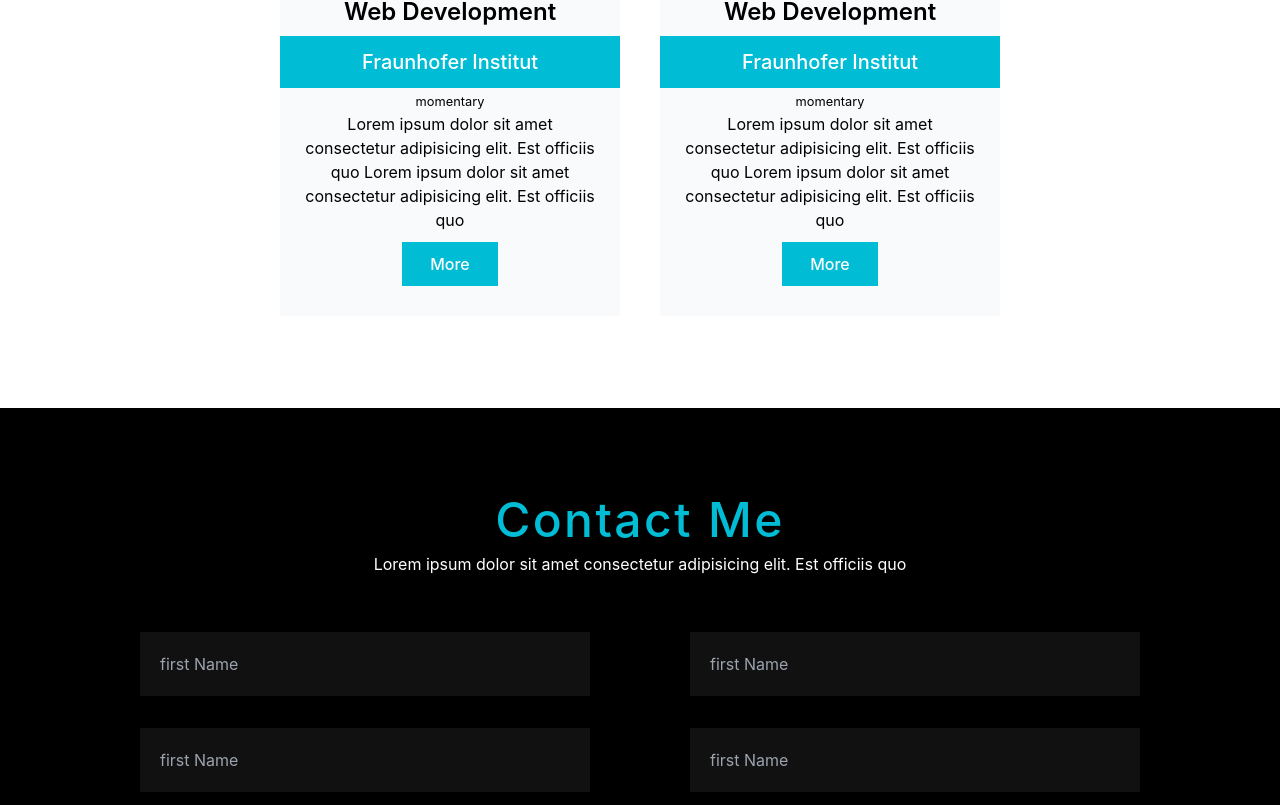
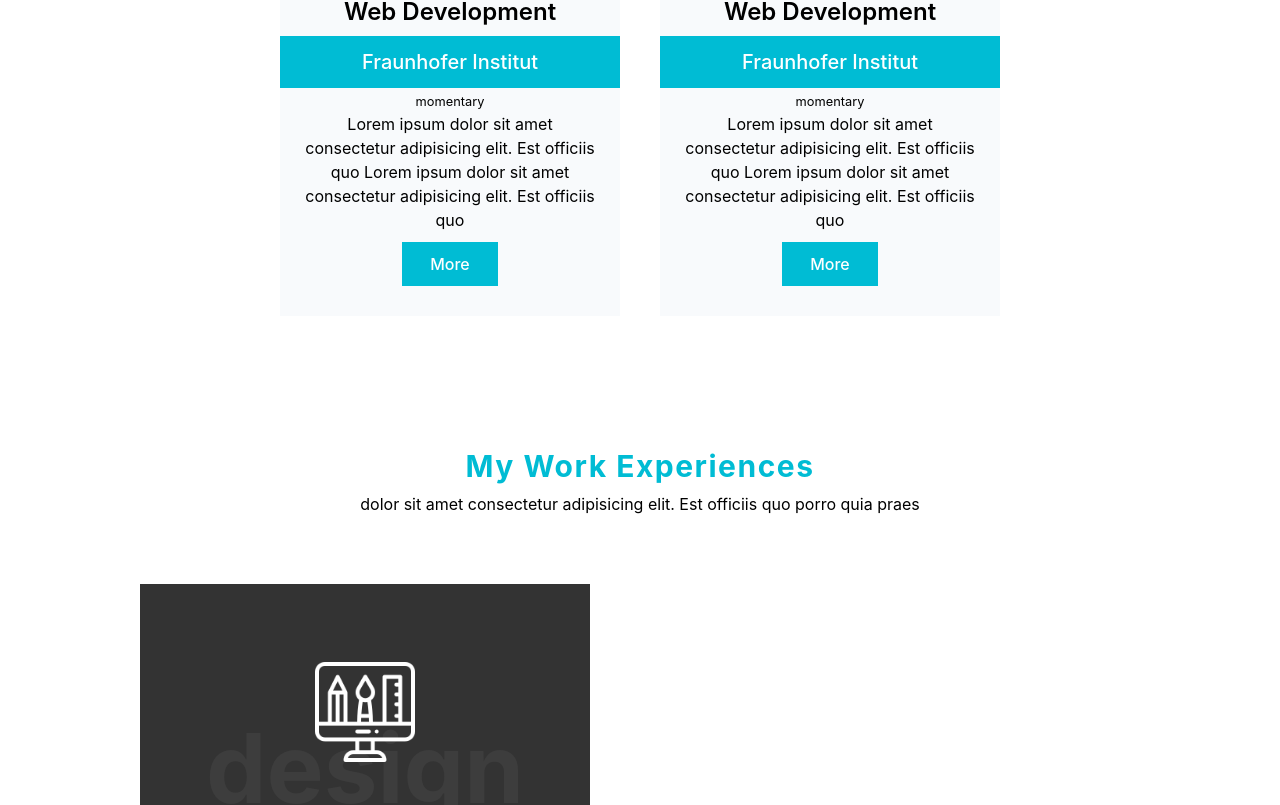
Before and after one commit to KchaouYassine/second_portfolio, a React (Create React App) app: page / in a window 1280 px wide. Shown: the part 1992-2797 px from the top of the page. Built offline with nearby package versions, Linux system fonts and the light colour scheme.

Commit message:
feat add Work section

```diff
--- a/src/App.js
+++ b/src/App.js
@@ -3,6 +3,7 @@ import Banner from './components/banner'
 import Sidebar from './components/sidebar'
 import About from './components/about'
 import Experiences from './components/experiences'
+import Works from './components/works'
 import Contact from './components/contact'
 
 
@@ -13,6 +14,7 @@ function App() {
       <Banner/>
       <About/>
       <Experiences/>
+      <Works/>
       <Contact/>
 
     </div>
--- a/src/components/global.css
+++ b/src/components/global.css
@@ -15,6 +15,7 @@
     scroll-behavior: smooth;
 }
 
+/* ----------------------------------siedebar -------------------------------------- */
 .toggle{
     background: #000 url(../utils/images/menu.png);
     background-size : 30px ;
@@ -34,6 +35,47 @@
     right:0
     }
 
+
+#sidebarID li a:before{
+    content:attr(data-text);
+    position: absolute;
+    left: 0;
+    width: 100%;
+    height: 100%;
+    padding: 0 10px;
+    -webkit-text-stroke:1px #eee;
+    transform:translateX(0);
+    transition:0.5s;
+}
+
+#sidebarID li a:hover:before{
+
+    transform:translateX(100%);
+    opacity:0
+}
+#sidebarID li a:after{
+    content:attr(data-text);
+    position: absolute;
+    left: 0;
+    width: 100%;
+    height: 100%;
+    color:#00bcd4;
+    padding: 0 10px;
+    -webkit-text-stroke:1px #eee;
+    transform:translateX(-100%);
+    transition:0.5s;
+    opacity:0;
+}
+
+#sidebarID li a:hover:after{
+
+    transform:translateX(0);
+    opacity:1
+}
+
+
+
+
 .expBox:hover img{
     filter:invert(1)
 }
@@ -43,3 +85,38 @@
 .expBox:hover h2{
     color:#fff
 }
+
+
+/* ----------------------------------card -------------------------------- */
+
+.card:hover .cardImageBox{
+    width:150px;
+    height:150px;
+    left:-75px;
+    top:calc(50% - 75px);
+    transition:0.5s ease-in-out;
+    background-color:#00bcd4
+}
+.cardImageBox:before{
+    content:attr(data-card);
+    position:absolute;
+    bottom:0;
+    left:0;
+    width:100%;
+
+    text-align:center;
+    font-size:6em;
+    color:rgba(255,255,255,0.05);
+    font-weight:700
+}
+.cardImageBox img{
+    filter:invert(1);
+  transition:0.5s ease-in-out;
+}
+.card:hover .cardImageBox img{
+    max-width: 75px ;
+    max-height: 75px ;
+}
+.test{
+    width:calc(100% - 75px)
+}
--- a/src/components/sidebar.js
+++ b/src/components/sidebar.js
@@ -14,6 +14,7 @@ const  Sidebar = () => {
         toogleMenu?.classList.toggle('active');
         const showSidebar=document.querySelector('.sidebar');
         showSidebar?.classList.toggle('active');
+        // currentItem??
 
         }
 
@@ -21,14 +22,15 @@ const  Sidebar = () => {
       <React.Fragment>
           <div className='fixed z-50 toggle top-8 right-8 w-14 h-14 ' onClick={toogleMenu}></div>
 
-            <div className='fixed top-0 z-40 flex content-center justify-center w-3/5 h-full p-10 px-24 transition-all bg-black sidebar right-[-100%] ' >
-            <ul className='flex flex-col content-center justify-center text-center '>
+            <div className='fixed top-0 z-40 flex content-center justify-center w-full h-full p-10 px-24 transition-all bg-black sidebar right-[-100%] ' >
+            <ul id="sidebarID" className='flex flex-col content-center justify-center text-center '>
                 {/* <SiedbarComponent hrefValue="home" name="test" togglefunction={toogleMenu()}/> */}
-                <li className='list-none'><a className='my-3 text-3xl font-medium tracking-wide text-white uppercase hover:text-cyan ' href="#home" onClick={()=>toogleMenu()} >Home</a></li>
-                <li className='list-none'><a className='my-3 text-3xl font-medium tracking-wide text-white uppercase hover:text-cyan ' href="#about" onClick={()=>toogleMenu()}>About</a></li>
-                <li className='list-none'><a className='my-3 text-3xl font-medium tracking-wide text-white uppercase hover:text-cyan ' href="#experiences" onClick={()=>toogleMenu()} >Experiences</a></li>
-                <li className='list-none'><a className='my-3 text-3xl font-medium tracking-wide text-white uppercase hover:text-cyan ' href="#hobbies" onClick={()=>toogleMenu()}>Hobbies</a></li>
-                <li className='list-none'><a className='my-3 text-3xl font-medium tracking-wide text-white uppercase hover:text-cyan ' href="#contact" onClick={()=>toogleMenu()}>Contact</a></li>
+                <li className='px-3 py-1 my-1 list-none'><a data-text='home' className='relative text-5xl font-extrabold leading-5 tracking-wide text-transparent uppercase ' href="#home" onClick={()=>toogleMenu()} >Home</a></li>
+                <li className='px-3 py-1 my-1 list-none'><a  data-text='about'className='relative text-5xl font-extrabold leading-5 tracking-wide text-transparent uppercase ' href="#about" onClick={()=>toogleMenu()}>About</a></li>
+                <li className='px-3 py-1 my-1 list-none'><a data-text='experiences' className='relative text-5xl font-extrabold leading-5 tracking-wide text-transparent uppercase ' href="#experiences" onClick={()=>toogleMenu()} >Experiences</a></li>
+                <li className='px-3 py-1 my-1 list-none'><a data-text='works' className='relative text-5xl font-extrabold leading-5 tracking-wide text-transparent uppercase ' href="#works" onClick={()=>toogleMenu()} >Works</a></li>
+                <li className='px-3 py-1 my-1 list-none'><a data-text='hobbies' className='relative text-5xl font-extrabold leading-5 tracking-wide text-transparent uppercase ' href="#hobbies" onClick={()=>toogleMenu()}>Hobbies</a></li>
+                <li className='px-3 py-1 my-1 list-none'><a data-text='contact' className='relative text-5xl font-extrabold leading-5 tracking-wide text-transparent uppercase ' href="#contact" onClick={()=>toogleMenu()}>Contact</a></li>
 
             </ul>
 
--- /dev/null
+++ b/src/components/works.js
@@ -0,0 +1,36 @@
+import React from 'react'
+import pic1 from "../utils/images/icon1.png";
+import data from "../utils/data"
+
+const Works = () => {
+
+
+  return (
+    <React.Fragment>
+        <section className="min-h-screen " id="works">
+        <div className='w-full my-8 text-center '>
+                <h1 className='relative py-2 text-3xl font-bold tracking-wider title text-cyan'>My Work Experiences</h1>
+                <p className=''> dolor sit amet consectetur adipisicing elit. Est officiis quo porro quia praes</p>
+        </div>
+        <div className='flex items-center justify-center'>
+        <div className='relative w-[1000px] flex justify-between flex-wrap my-5'>
+                <div className='card relative h-64 bg-slate-50 flex w-[45%]  my-4 mx-0'>
+                    <div className='cardImageBox absolute top-0 left-0 w-full h-full z-10 bg-[#333]  flex justify-center items-center overflow-hidden transition-all'  data-card='design'>
+                        <img  className='object-cover max-w-[100px] transition-all' src={pic1} alt ="icon"/>
+                    </div>
+                    <div className='absolute right-0 flex flex-col items-start justify-center h-full p-5 ml-2 test'>
+                        <h3 className='mb-1 text-2xl font-bold'>Design</h3>
+                        <p>Lorem ipsum dolor sit amet consectetur adipisicing elit. Est officiis quo porro quia praesentium? Animi quia optio, dolorum porro et accusantium quae, facilis mollitia eveniet beatae quos temporibus reiciendis quibusdamMaiores, debitis, quibusdam  </p>
+                        <a className=' inline-block mt-3 px-3 py-1 decoration-none bg-[#333] text-white' href='#'> Read More</a>
+                    </div>
+                </div>
+            </div>
+        </div>
+
+
+        </section>
+    </React.Fragment>
+  )
+}
+
+export default Works
```
